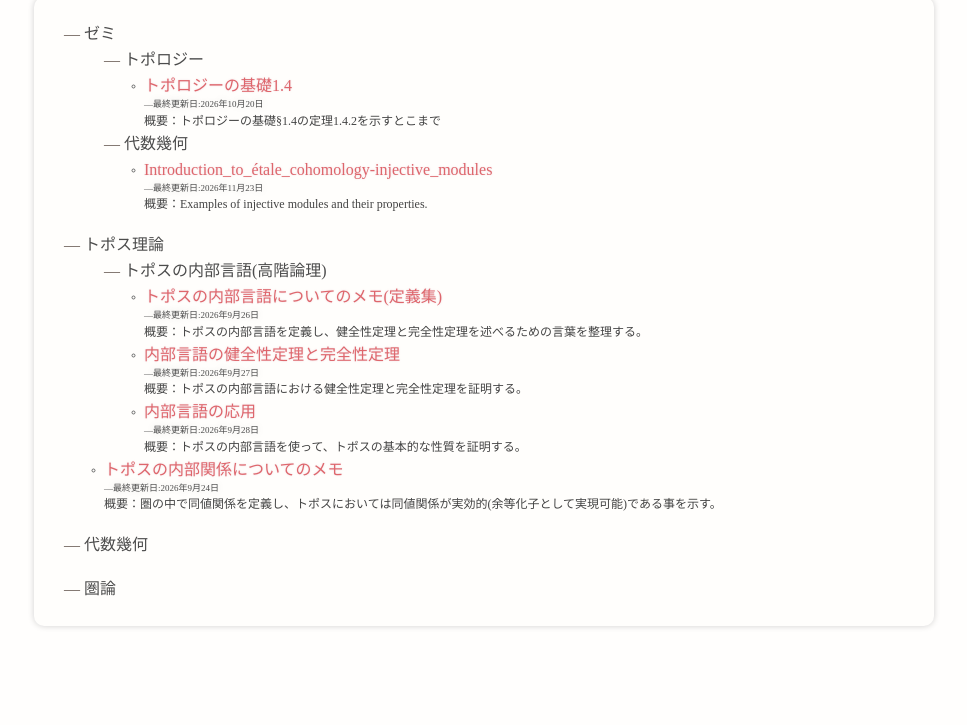
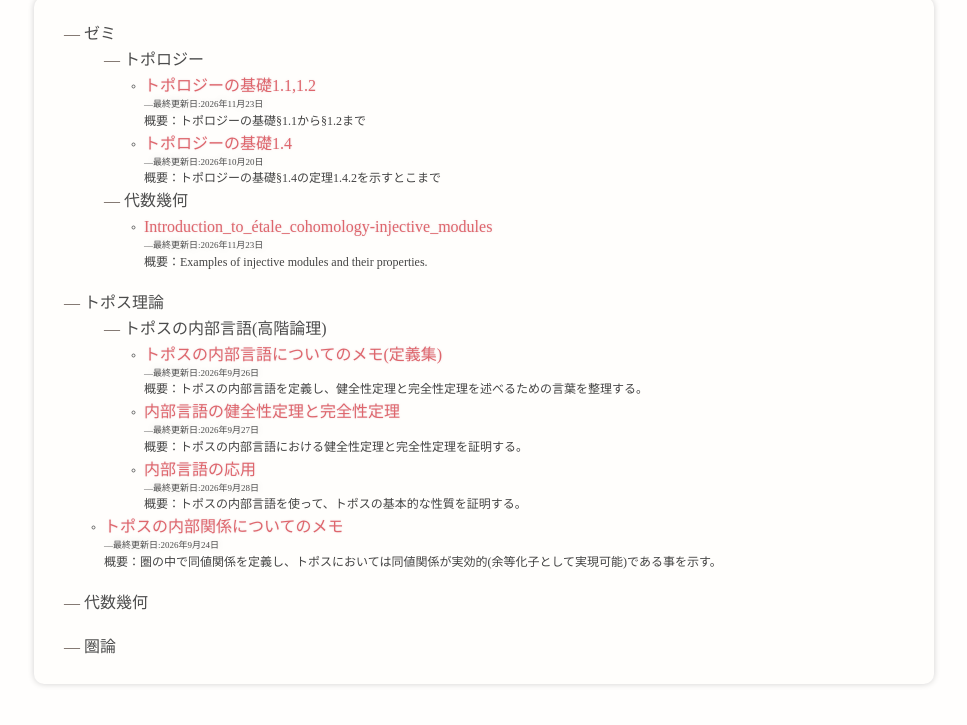
Before and after one commit to yokose-jin/my-documents-page, a plain HTML site: page index.html in a window 1280 px wide. Shown: the part 53-778 px from the top of the page, without its empty margins (156-1123 px from the left). Drawn offline with Linux system fonts and the light colour scheme.

Commit message:
new file

```diff
--- a/index.html
+++ b/index.html
@@ -24,6 +24,17 @@
 トポロジー
          </span>
          <ul>
+    <li>
+        <a class='fileLink' href=
+docs/ゼミ/トポロジー/トポロジーの基礎1.1,1.2.pdf
+target='_blank'>
+<span class='nodetitle'>
+トポロジーの基礎1.1,1.2
+</span>
+        </a>
+<div class='modDate'>&mdash;最終更新日:2026年11月23日</div>
+<div class='subject'>概要：<span>トポロジーの基礎§1.1から§1.2まで </span></div>
+    </li>
     <li>
         <a class='fileLink' href=
 docs/ゼミ/トポロジー/トポロジーの基礎1.4.pdf
```
Also changed, not shown: 4 other files.
